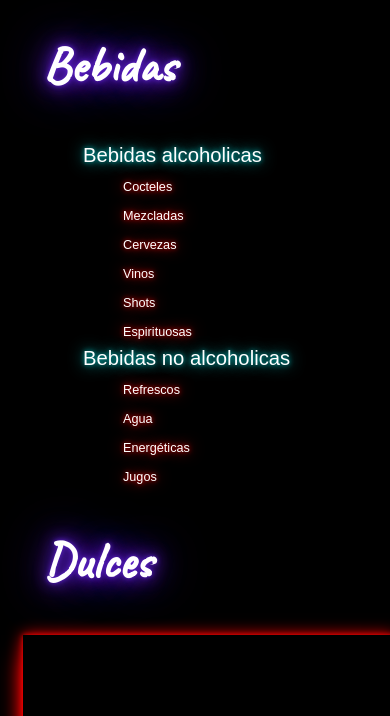
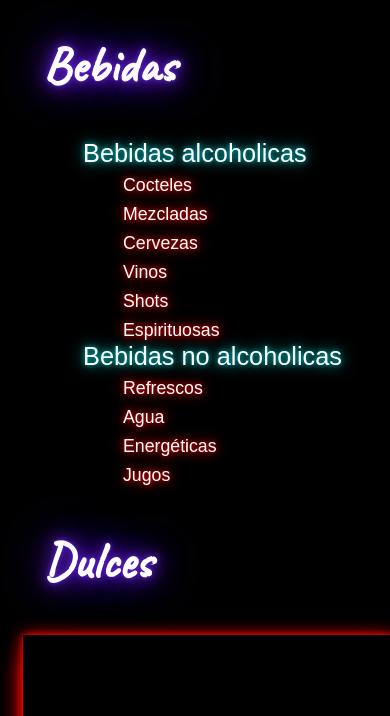
Before and after one commit to JesDev12U/antro-space, a plain HTML site: page menu.html in a window 390 px wide. Shown: the part 3120-3836 px from the top of the page. Drawn offline with nearby package versions, Linux system fonts and the light colour scheme; a web font is replaced by a local one.

Commit message:
Cambio del tamaño del menú en el responsive

```diff
--- a/styles/styles-menu.css
+++ b/styles/styles-menu.css
@@ -254,4 +254,13 @@ main{
     .lista-bebidas-container ul{
         grid-template-columns: 1fr;
     }
+
+    .container-bebidas-alcoholicas li a,
+    .container-bebidas-no-alcoholicas li a{
+        font-size:0.7em;
+    }
+
+    .encabezado-bebida{
+        font-size:1em;
+    }
 }
```
